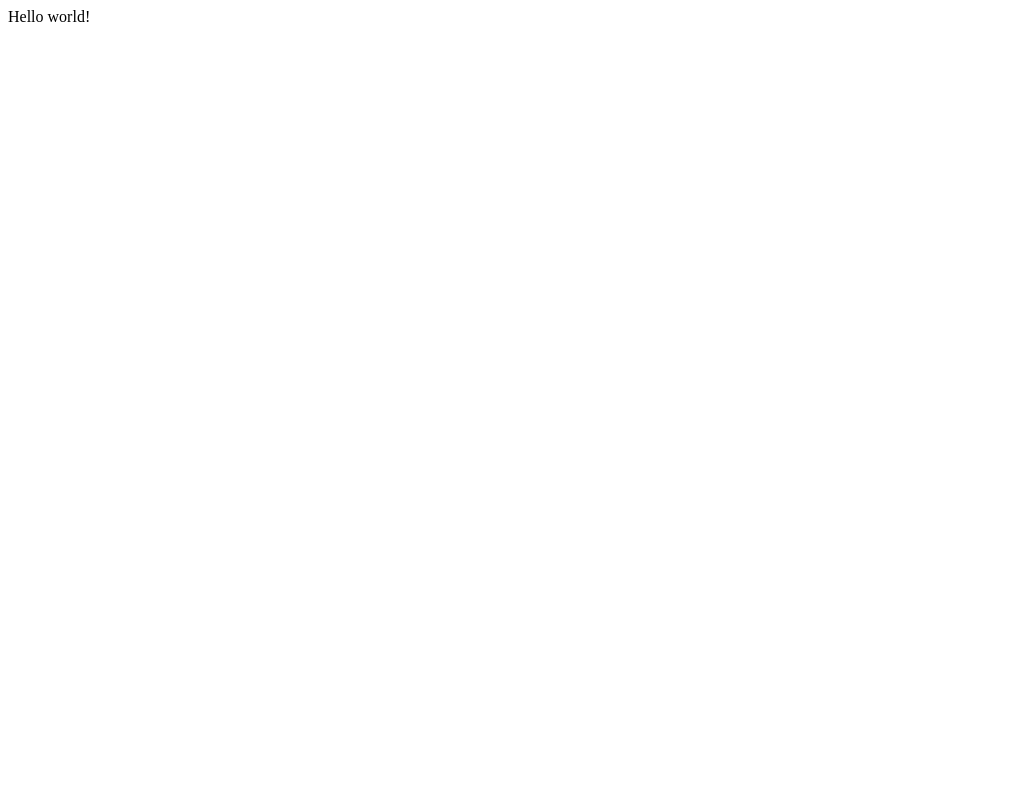
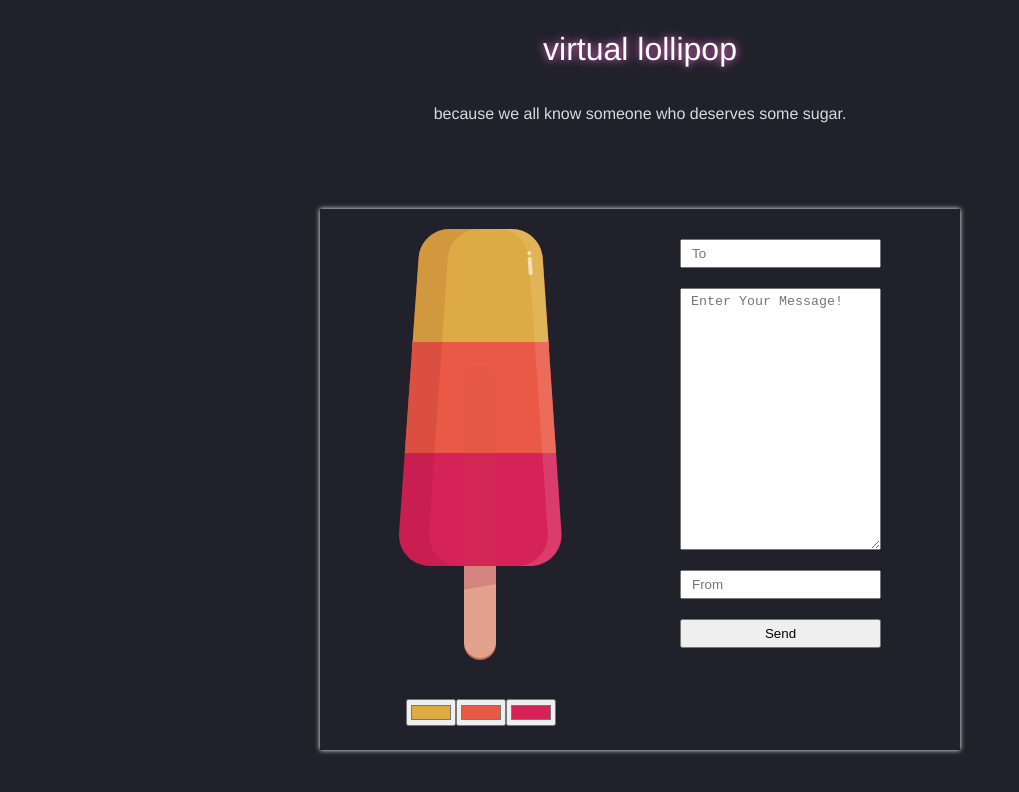
Before and after one commit to syedalirazazaidi/advance-jamstack, a Gatsby site: page / in a window 1280 px wide. Shown: the whole page, without its empty margins (0-1019 px from the left). Built offline with nearby package versions, Linux system fonts and the light colour scheme; Gatsby itself is replaced by a stand-in of ours.

Commit message:
frontend UI

```diff
--- a/package.json
+++ b/package.json
@@ -14,7 +14,9 @@
     "test": "echo \"Write tests! -> https://gatsby.dev/unit-testing\" && exit 1"
   },
   "dependencies": {
+    "@apollo/client": "^3.3.7",
     "gatsby": "^2.26.1",
+    "graphql": "^15.4.0",
     "react": "^16.12.0",
     "react-dom": "^16.12.0"
   },
--- /dev/null
+++ b/src/components/lolli.jsx
@@ -0,0 +1,96 @@
+import React from 'react'
+
+ const Lolli = ({top,middle,bottom}) => {
+
+  return (
+  <div>
+
+
+    <svg
+      className="lollipop"
+      width="163px"
+      height="431px"
+      viewBox="0 0 163 431"
+    //   {...props}
+    >
+      <defs>
+        <path
+          d="M50.585 0h62.172c16.302 0 29.818 12.625 30.928 28.89l18.769 275c1.166 17.08-11.736 31.872-28.817 33.038a31 31 0 01-2.111.072H31c-17.12 0-31-13.88-31-31a31 31 0 01.078-2.202l19.585-275C20.818 12.573 34.318 0 50.585 0z"
+          id="a"
+        />
+        <path
+          d="M99 0h14c16.302 0 29.818 12.625 30.928 28.89l18.769 275c1.165 17.08-11.737 31.872-28.818 33.038a31 31 0 01-2.11.072h-14a31 31 0 002.11-.072c17.081-1.166 29.983-15.958 28.818-33.039l-18.769-275C128.818 12.625 115.302 0 99 0z"
+          id="c"
+        />
+      </defs>
+      <g stroke="none" strokeWidth={1} fill="none" fillRule="evenodd">
+        <g transform="translate(65 137)" fillRule="nonzero">
+          <rect fill="#C06C50" x={0} y={2} width={32} height={292} rx={16} />
+          <rect fill="#E3A28D" x={0} y={0} width={32} height={292} rx={16} />
+          <path
+            fillOpacity={0.181584013}
+            fill="#8C0040"
+            d="M0 200L32 200 32 218 0 223.801515z"
+          />
+        </g>
+        <mask id="b" fill="#fff">
+          <use xlinkHref="#a" />
+        </mask>
+        <use
+          className="lollyBottom"
+          fill={bottom}
+          fillRule="nonzero"
+          xlinkHref="#a"
+        />
+        <path
+          className="lollyTop"
+          fill={top}
+          fillRule="nonzero"
+          mask="url(#b)"
+          d="M-25 -9H199V125H-25z"
+        />
+        <path
+          className="lollyMiddle"
+          fill={middle}
+          fillRule="nonzero"
+          mask="url(#b)"
+          d="M-29 113H195V224H-29z"
+        />
+        <path
+          d="M79.77 0C63.468 0 49.952 12.625 48.842 28.89l-18.769 275c-1.166 17.08 11.736 31.872 28.817 33.038a31 31 0 002.111.072H17c-17.12 0-31-13.88-31-31a31 31 0 01.078-2.202l19.585-275C6.818 12.573 20.318 0 36.585 0H79.77z"
+          fill="#67000D"
+          fillRule="nonzero"
+          opacity={0.0961449033}
+          mask="url(#b)"
+        />
+        <mask fill="#fff">
+          <use xlinkHref="#c" />
+        </mask>
+        <use
+          fill="#FFF"
+          fillRule="nonzero"
+          opacity={0.113420759}
+          xlinkHref="#c"
+        />
+        <g
+          opacity={0.600144159}
+          transform="rotate(-94 86.455 -37.419)"
+          fill="#FFF"
+          fillRule="nonzero"
+        >
+          <rect x={20} y={4.26325641e-14} width={4} height={4} rx={2} />
+          <rect x={0} y={0} width={18} height={4} rx={2} />
+        </g>
+        <path
+          d="M97 337H65V153c0-8.837 7.163-16 16-16s16 7.163 16 16v184z"
+          fill="#A7563C"
+          fillRule="nonzero"
+          opacity={0.0615234375}
+        />
+      </g>
+    </svg>
+    </div>
+  )
+}
+
+export default Lolli
--- a/src/pages/index.js
+++ b/src/pages/index.js
@@ -1,5 +1,57 @@
-import React from "react"
+import React, { useState, useRef } from "react"
+import Lolli from "../components/lolli"
+import "./style.css"
 
 export default function Home() {
-  return <div>Hello world!</div>
+  const [c1, setC1] = useState("#deaa43")
+  const [c2, setC2] = useState("#e95946")
+  const [c3, setC3] = useState("#d52358")
+  const senderField = useRef()
+  const recField = useRef()
+  const messageField = useRef()
+  const handleSubmit = () => {
+    console.log(senderField.current.value, "SENDER")
+    console.log(recField.current.value, "REVEIVER")
+    console.log(messageField.current.value, "MESSAGE")
+  }
+  return (
+    <>
+      <h1 className="header">virtual lollipop</h1>
+      <p>because we all know someone who deserves some sugar.</p>
+      <div className="main-container">
+        <div>
+          <Lolli top={c1} middle={c2} bottom={c3} />
+          <br />
+
+          <input
+            type="color"
+            value={c1}
+            onChange={e => {
+              setC1(e.target.value)
+            }}
+          />
+          <input
+            type="color"
+            value={c2}
+            onChange={e => {
+              setC2(e.target.value)
+            }}
+          />
+          <input
+            type="color"
+            value={c3}
+            onChange={e => {
+              setC3(e.target.value)
+            }}
+          />
+        </div>
+        <div className="form-container">
+          <input type="text" placeholder="To" ref={senderField} />
+          <textarea placeholder="Enter Your Message!" ref={messageField} />
+          <input type="text" placeholder="From" ref={recField} />
+          <button onClick={handleSubmit}>Send</button>
+        </div>
+      </div>
+    </>
+  )
 }
--- /dev/null
+++ b/src/pages/style.css
@@ -0,0 +1,40 @@
+body{
+    text-align: center;
+    background-color: #21212b;
+    color: #dadadb;
+    font-family: open-sans,Helvetica,sans-serif;
+    font-weight: 300;
+    font-size: 16px;
+    line-height: 1.8;
+    min-height: 100vh;
+    background: #21212b;
+}
+.main-container{
+    max-width: 600px;
+    margin: 0 auto;
+    display: flex;
+    flex-wrap: wrap;
+    justify-content: space-around;
+    box-shadow: 0 0 5px white;
+    padding: 20px;
+    margin-top: 80px;
+
+}
+.form-container{
+    display: flex;
+    flex-direction: column;
+}
+.header{
+    font-weight: 300;
+    color: #fff;
+    border-bottom-style: none;
+    text-shadow: #fa73d9 0 0 8px;
+}
+.form-container>*{
+margin: 10px 0;
+padding:5px 10px
+}
+.form-container>textarea{
+    height: 250px;
+
+}
```
Also changed, not shown: 2 other files.
